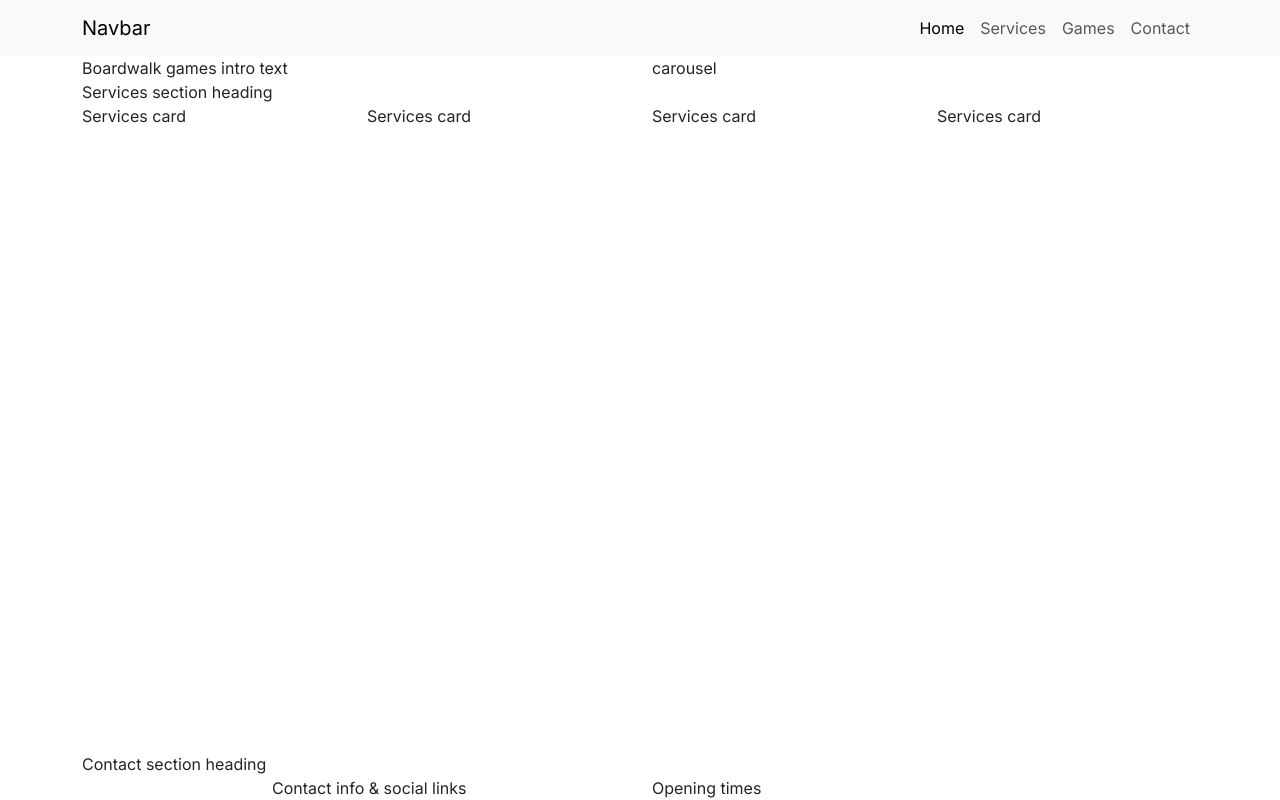
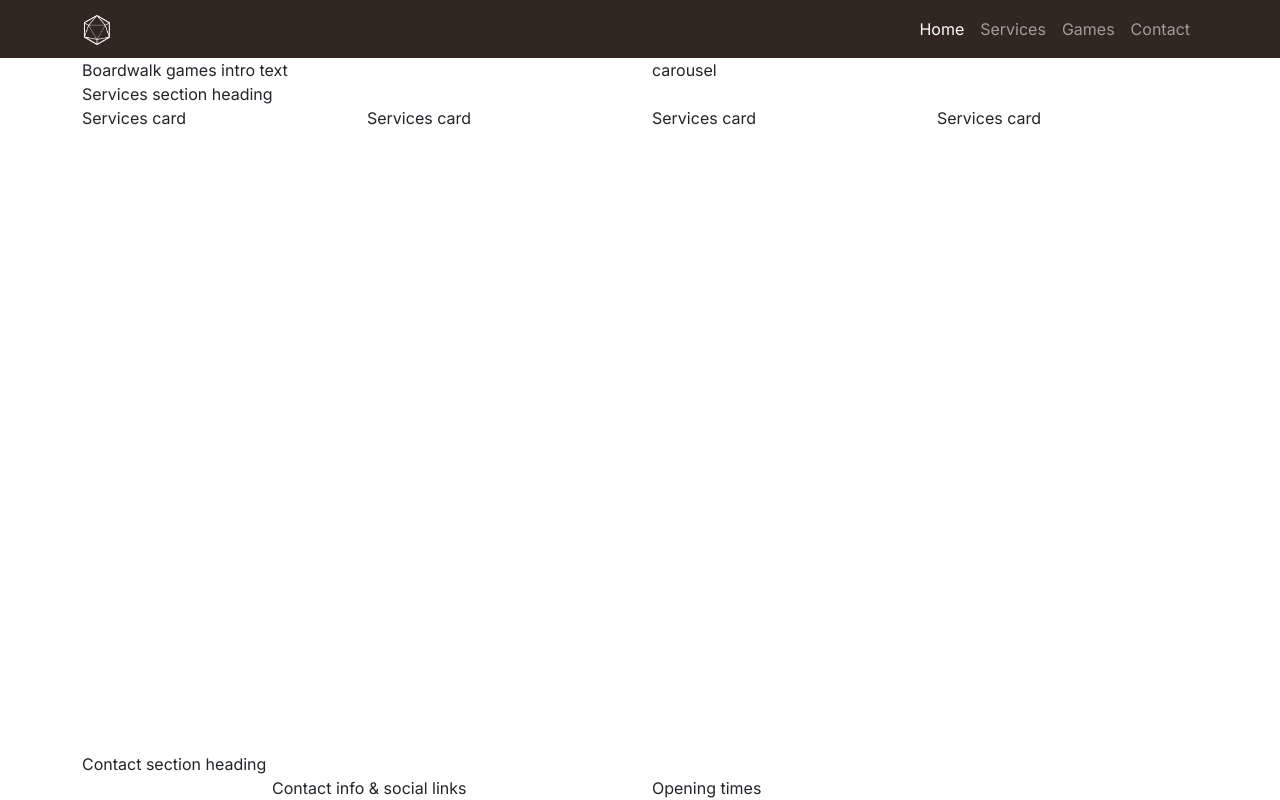
Before and after one commit to AzzaPJones/boardwalk-games, a plain HTML site: page index.html in a window 1280 px wide. Drawn offline with nearby package versions, Linux system fonts and the light colour scheme; a web font is replaced by a local one.

Commit message:
styling the navbar

```diff
--- a/asset/css/style.css
+++ b/asset/css/style.css
@@ -31,9 +31,18 @@ h3 {
     color: var(--highlight-color);
 }
 
+/*Navbar*/
+#navbar {
+    background-color: var(--primary-color);
+}
+
+#navbar .logo {
+    width: 30px;
+}
+
 /* grid visualisation CSS for testing */
 
-/*.container,
+/* .container,
 .row {
     border: 2px solid black;
 }
@@ -41,4 +50,4 @@ h3 {
 .col-12 {
     border: 2px solid white;
     background-color: lightgray;
-}*/
+} */
--- a/index.html
+++ b/index.html
@@ -24,9 +24,11 @@
 
 <body class="d-flex flex-column min-vh-100">
     <!--Navigation-->
-    <nav class="navbar navbar-expand-lg bg-body-tertiary">
+    <nav id="navbar" class="navbar navbar-expand-lg" data-bs-theme="dark">
         <div class="container">
-            <a class="navbar-brand" href="index.html">Navbar</a>
+            <a class="navbar-brand" href="index.html">
+                <img src="asset/images/logo-sm-white.png" alt="boardwalk games logo" class="logo">
+            </a>
             <button class="navbar-toggler" type="button" data-bs-toggle="collapse" data-bs-target="#navbarNav"
                 aria-controls="navbarNav" aria-expanded="false" aria-label="Toggle navigation">
                 <span class="navbar-toggler-icon"></span>
```
